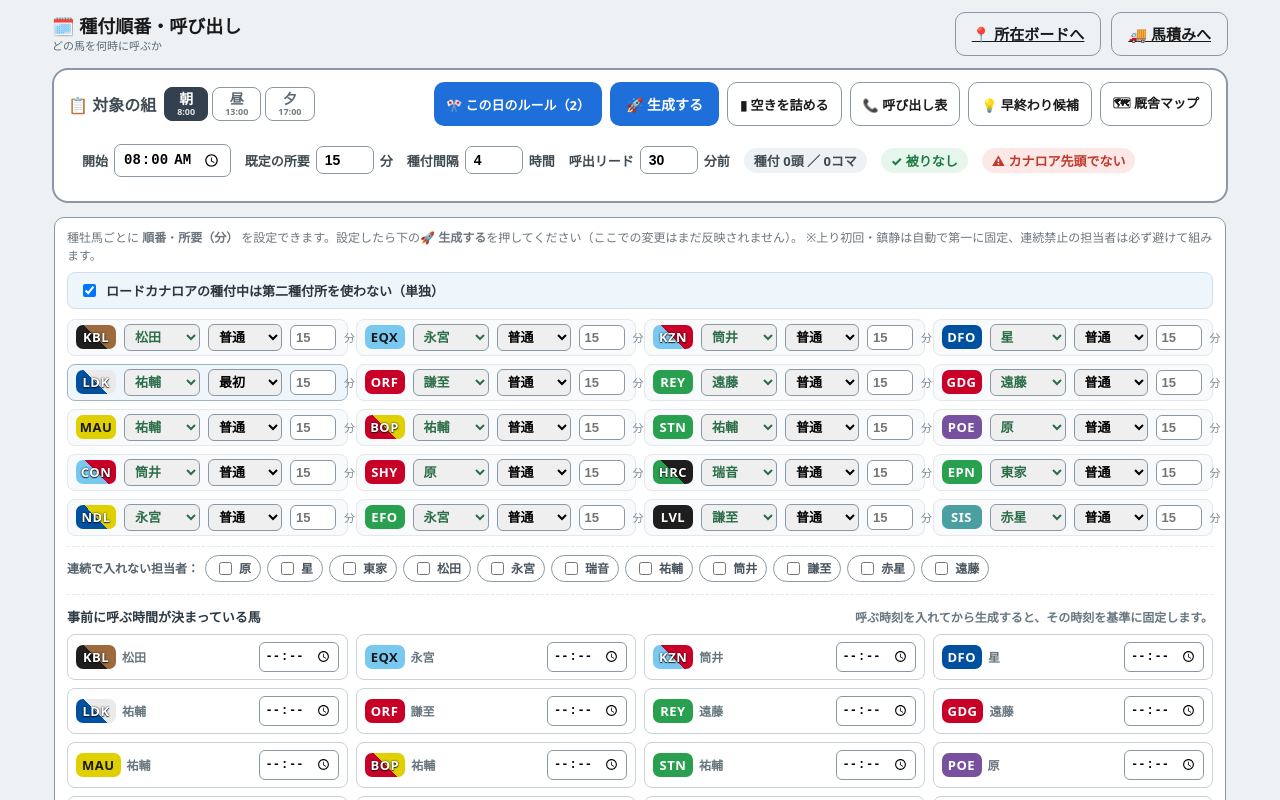
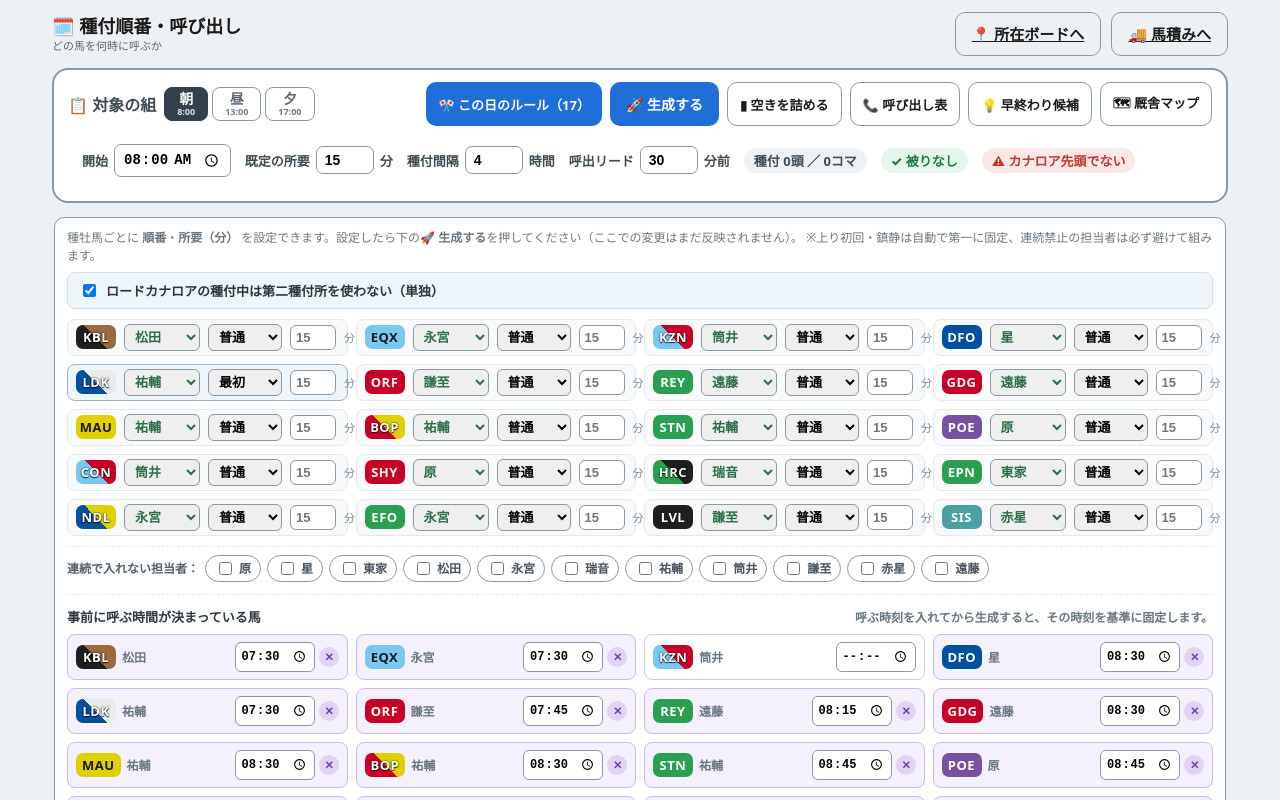
Before and after one commit to kitsunefox-code/umatsumi-yard, a Next.js app: page /schedule in a window 1280 px wide. Shown: the top 800 px of the page. Built offline with nearby package versions, Linux system fonts and the light colour scheme.

Commit message:
種付順番: 予定時間を固定呼出に自動入力

```diff
--- a/app/schedule/page.tsx
+++ b/app/schedule/page.tsx
@@ -183,12 +183,25 @@ export default function SchedulePage() {
     return map;
   }, [boardMares, opts.durations, opts.defaultDur]);
 
+  const rosterFixedTimes = useMemo(() => {
+    const out: Record<string, string> = {};
+    for (const m of matings) {
+      if (m.apptTime) out[m.id] = quarterTime(m.apptTime);
+    }
+    return out;
+  }, [matings]);
+
+  const effectiveFixedTimes = useMemo(
+    () => ({ ...rosterFixedTimes, ...fixedTimes }),
+    [rosterFixedTimes, fixedTimes]
+  );
+
   const fixedMin = useMemo(() => {
     const m: Record<string, number> = {};
-    for (const id in fixedTimes)
-      if (fixedTimes[id]) m[id] = toMin(fixedTimes[id]) + opts.prepMin;
+    for (const id in effectiveFixedTimes)
+      if (effectiveFixedTimes[id]) m[id] = toMin(effectiveFixedTimes[id]) + opts.prepMin;
     return m;
-  }, [fixedTimes, opts.prepMin]);
+  }, [effectiveFixedTimes, opts.prepMin]);
 
   const baseStart = toMin(START_BY_GROUP[group]);
   function buildRounds(o: Options, fx = fixedMin) {
@@ -221,14 +234,16 @@ export default function SchedulePage() {
   // 固定時刻の設定（これも保存のみ。反映には「生成」を押す）
   function setFixed(id: string, hhmm: string) {
     const next = { ...fixedTimes };
-    if (hhmm) next[id] = hhmm;
-    else delete next[id];
+    next[id] = hhmm;
     setFixedTimes(next);
     if (typeof window !== "undefined")
       localStorage.setItem("sched:fixedCall:" + group, JSON.stringify(next));
   }
   function fixedCallTime(id: string): string {
-    return fixedTimes[id] ? fixedTimes[id].padStart(5, "0") : "";
+    if (Object.prototype.hasOwnProperty.call(fixedTimes, id)) {
+      return fixedTimes[id] ? fixedTimes[id].padStart(5, "0") : "";
+    }
+    return rosterFixedTimes[id] ? rosterFixedTimes[id].padStart(5, "0") : "";
   }
   function setFixedCallTime(id: string, hhmm: string) {
     setFixed(id, quarterTime(hhmm));
@@ -370,7 +385,7 @@ export default function SchedulePage() {
     Object.keys(opts.durations).length +
     opts.noConsecGrooms.length +
     Object.keys(opts.groomOverrides || {}).length +
-    Object.keys(fixedTimes).length;
+    Object.keys(effectiveFixedTimes).filter((id) => effectiveFixedTimes[id]).length;
 
   function Card({ m, i, lane }: { m?: Mating; i: number; lane: "a" | "b" }) {
     const isSel = sel?.i === i && sel?.lane === lane;
@@ -410,10 +425,10 @@ export default function SchedulePage() {
         <div className="sched-card-main">
           <Badge code={m.sireCode} />
           <div className="sched-card-txt">
-            {(fixedTimes[m.id] || fo || k === "agari-re") && (
+            {(fixedCallTime(m.id) || fo || k === "agari-re") && (
               <div className="sched-mare">
-                {fixedTimes[m.id] && (
-                  <span className="fixed-tag">📌{fixedTimes[m.id]}</span>
+                {fixedCallTime(m.id) && (
+                  <span className="fixed-tag">📌{fixedCallTime(m.id)}</span>
                 )}
                 {fo && <span className="first-tag">{fo}</span>}
                 {k === "agari-re" && (
@@ -819,8 +834,8 @@ export default function SchedulePage() {
                 .filter((m): m is Mating => !!m)
                 .map((m) => {
                   const fo = firstOnly(m);
-                  const isFixed = fixedTimes[m.id];
                   const callFixed = fixedCallTime(m.id);
+                  const isFixed = !!callFixed;
                   return (
                     <div
                       className={`call-row${isFixed ? " fixed" : ""}`}
```
